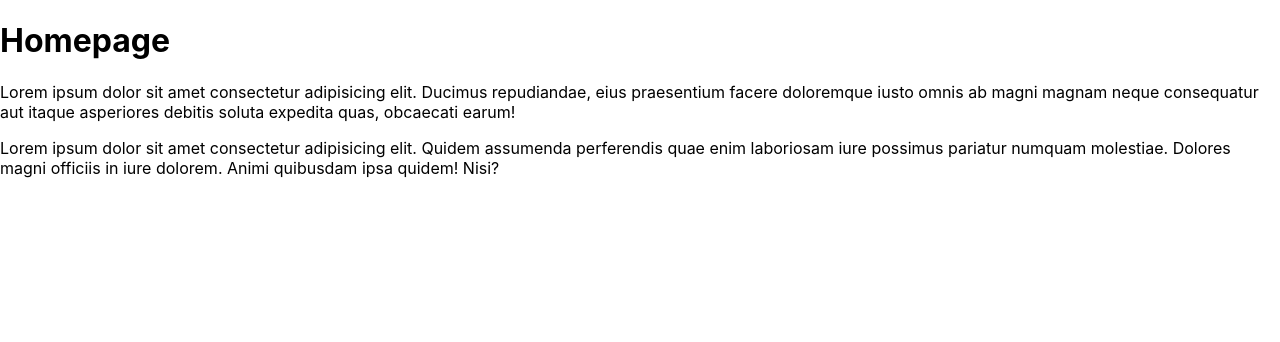
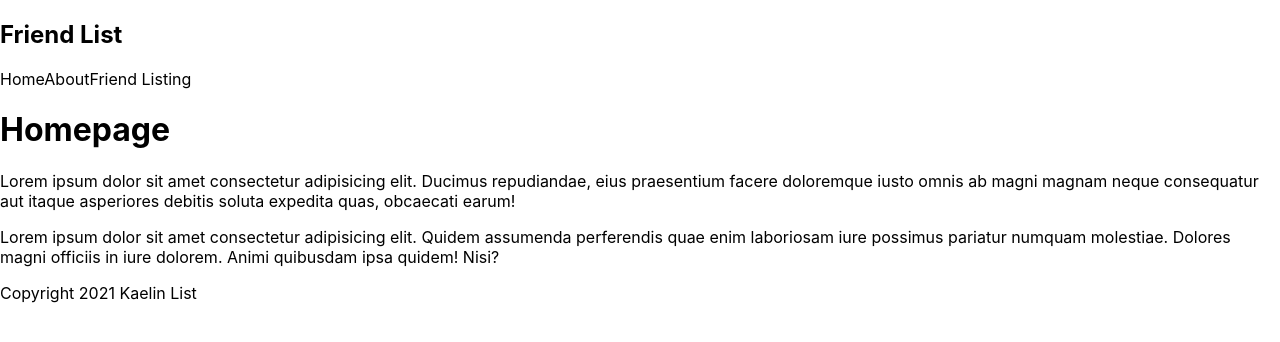
Before and after one commit to KaelinAlexander/react-practice, a Next.js app in the folder kaelin-list/: page / in a window 1280 px wide. Shown: the top 342 px of the page. Built offline with nearby package versions, Linux system fonts and the light colour scheme.

Commit message:
adds modular components from elsewhere in file structure

```diff
--- /dev/null
+++ b/kaelin-list/comps/Footer.js
@@ -0,0 +1,9 @@
+const Footer = () => {
+    return (
+        <div>
+            Copyright 2021 Kaelin List
+        </div>
+     );
+}
+
+export default Footer;
--- /dev/null
+++ b/kaelin-list/comps/Navbar.js
@@ -0,0 +1,14 @@
+const Navbar = () => {
+    return (
+        <nav>
+            <div className="logo">
+                <h1>Friend List</h1>
+            </div>
+            <a>Home</a>
+            <a>About</a>
+            <a>Friend Listing</a>
+        </nav>
+     );
+}
+
+export default Navbar;
--- a/kaelin-list/pages/index.js
+++ b/kaelin-list/pages/index.js
@@ -1,12 +1,16 @@
 import Head from 'next/head'
+import Footer from '../comps/Footer'
+import Navbar from '../comps/Navbar'
 import styles from '../styles/Home.module.css'
 
 export default function Home() {
   return (
     <div>
+      <Navbar />
       <h1>Homepage</h1>
       <p>Lorem ipsum dolor sit amet consectetur adipisicing elit. Ducimus repudiandae, eius praesentium facere doloremque iusto omnis ab magni magnam neque consequatur aut itaque asperiores debitis soluta expedita quas, obcaecati earum!</p>
       <p>Lorem ipsum dolor sit amet consectetur adipisicing elit. Quidem assumenda perferendis quae enim laboriosam iure possimus pariatur numquam molestiae. Dolores magni officiis in iure dolorem. Animi quibusdam ipsa quidem! Nisi?</p>
+      <Footer />
     </div>
   )
 }
```
